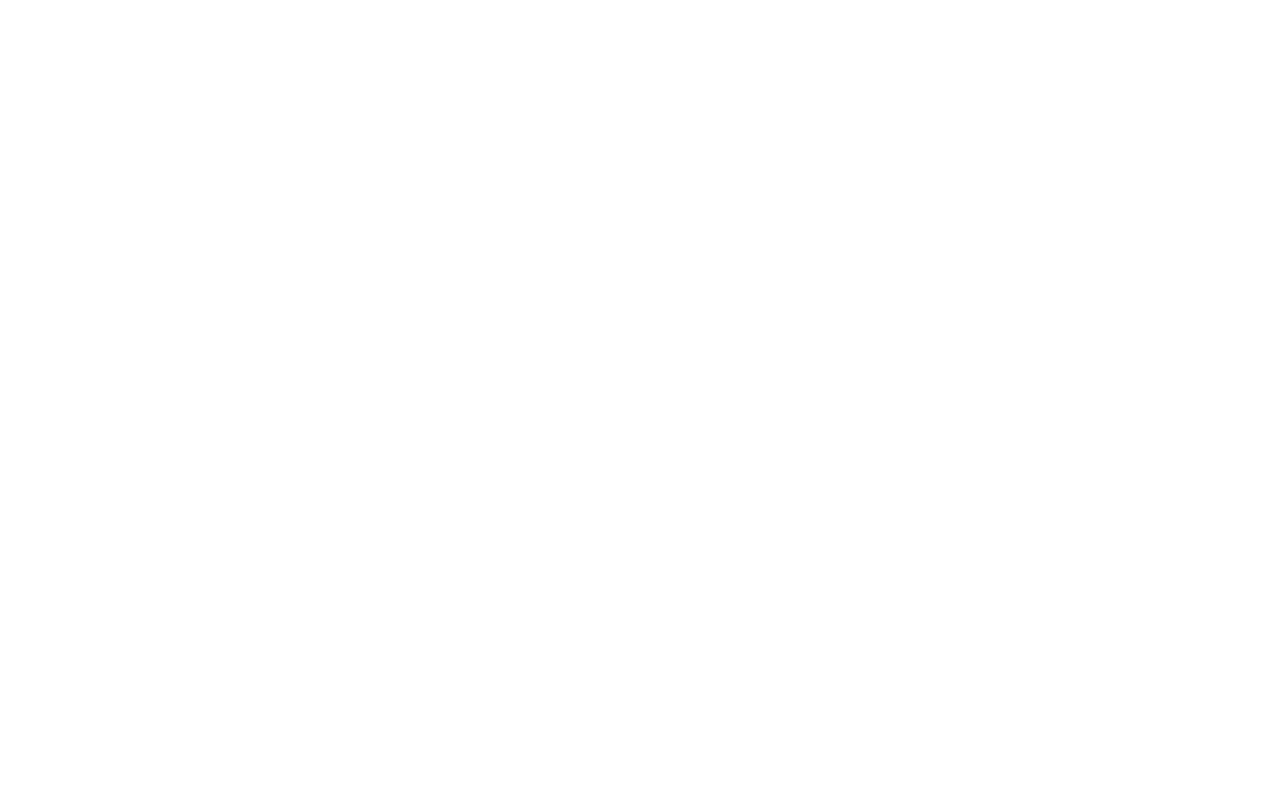
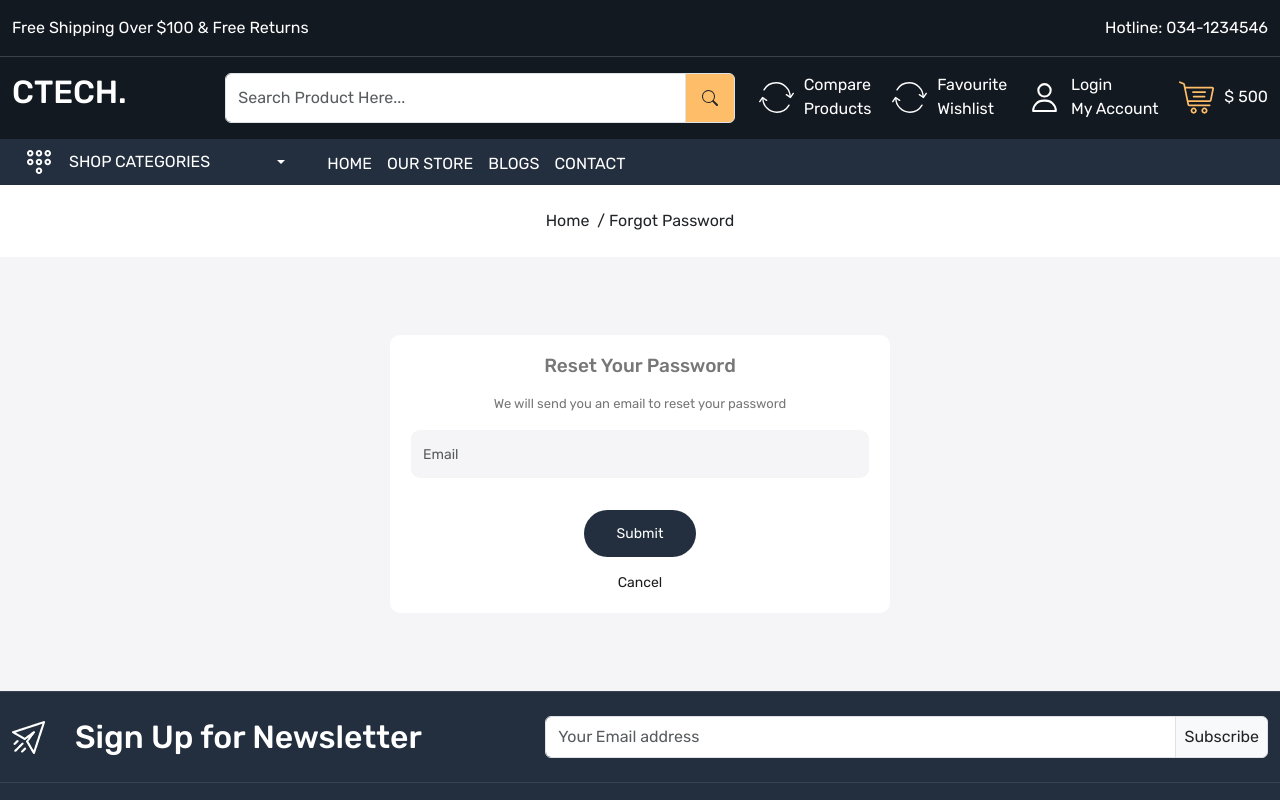
Before and after one commit to P-A-Chathura-Madhava/e_commerce_mern_frontend, a React (Create React App) app: page /forgot-password in a window 1280 px wide. Before the commit this address had no page. Shown: the top 800 px of the page. Built offline with nearby package versions, Linux system fonts and the light colour scheme.

Commit message:
apply forgot password page

```diff
--- a/src/App.css
+++ b/src/App.css
@@ -654,4 +654,9 @@
   color: white;
 }
 
+.auth-card p {
+  font-size: 13px;
+  color: var(--color-777777);
+}
+
 /* Auth card ends */
--- a/src/App.js
+++ b/src/App.js
@@ -10,6 +10,7 @@
 import CompareProduct from "./pages/CompareProduct";
 import Wishlist from "./pages/Wishlist";
 import Login from "./pages/Login";
+import Forgotpassword from "./pages/Forgotpassword";
 
 function App() {
   return (
@@ -25,6 +26,7 @@
             <Route path="compare-product" element={<CompareProduct/>}/>
             <Route path="wishlist" element={<Wishlist/>}/>
             <Route path="login" element={<Login/>}/>
+            <Route path="forgot-password" element={<Forgotpassword/>}/>
           </Route>
         </Routes>
       </BrowserRouter>
--- a/src/pages/Forgotpassword.js
+++ b/src/pages/Forgotpassword.js
@@ -1,12 +1,43 @@
 import React from "react";
 import BreadCrumb from "../components/BreadCrumb";
 import Meta from "../components/Meta";
+import { Link } from "react-router-dom";
 
 const Forgotpassword = () => {
   return (
     <>
       <Meta title={"Forgot Password"} />
       <BreadCrumb title="Forgot Password" />
+      <div className="login-wrapper py-5 home-wrapper-2">
+        <div className="row">
+          <div className="col-12">
+            <div className="auth-card">
+              <h3 className="text-center mb-3">Reset Your Password</h3>
+              <p className="text-center my-2 mb-3">
+                We will send you an email to reset your password
+              </p>
+              <form action="" className="d-flex flex-column gap-15">
+                <div>
+                  <input
+                    type="email"
+                    name="email"
+                    placeholder="Email"
+                    className="form-control"
+                  />
+                </div>
+
+                <div>
+                  <div className="mt-3 d-flex justify-content-center flex-column gap-15 align-items-center">
+                    <button className="button border-0" type="submit">Submit</button>
+
+                    <Link to="/login">Cancel</Link>
+                  </div>
+                </div>
+              </form>
+            </div>
+          </div>
+        </div>
+      </div>
     </>
   );
 };
```
